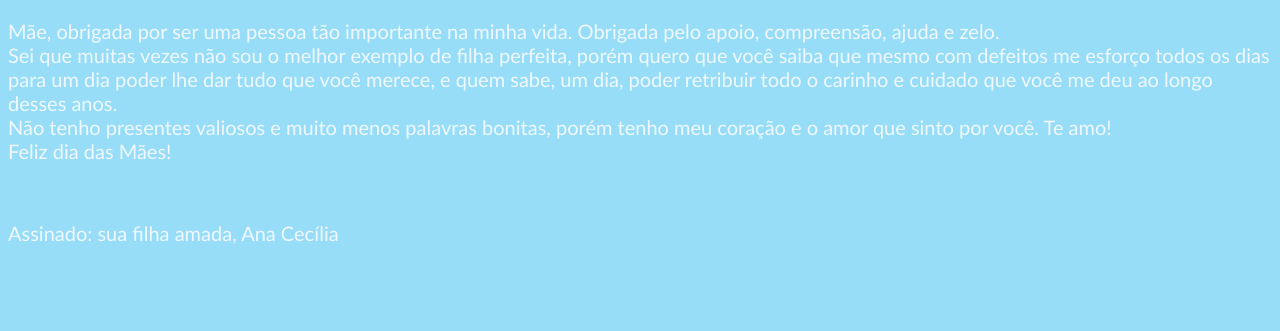
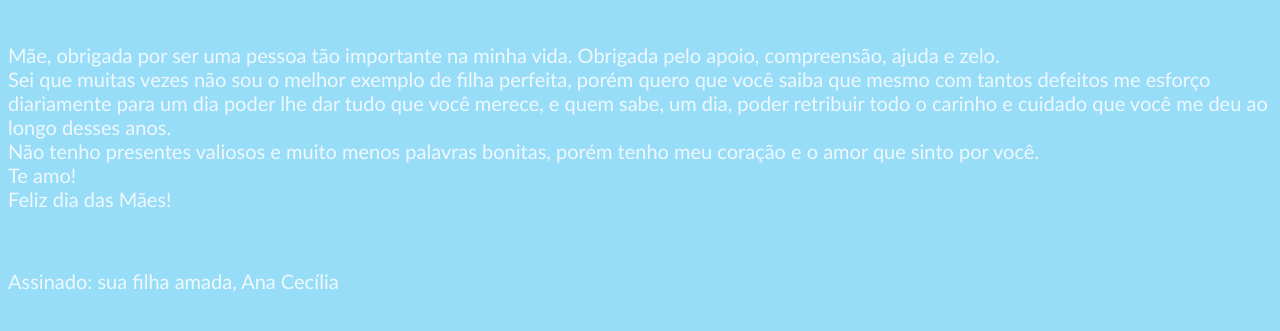
Before and after one commit to AnaCecilia2/mamae, a plain HTML site: page index.html in a window 1280 px wide. Shown: the part 61-392 px from the top of the page. Drawn offline with Linux system fonts and the light colour scheme.

Commit message:
novas alterações

```diff
--- a/index.html
+++ b/index.html
@@ -6,9 +6,9 @@
   </head>
   <body>
     <h1>Maria de Lurdes</h1>
-    <p>Mãe, obrigada por ser uma pessoa tão importante na minha vida. Obrigada pelo apoio, compreensão, ajuda e zelo. <br>
-        Sei que muitas vezes não sou o melhor exemplo de filha perfeita, porém quero que você saiba que mesmo com defeitos me esforço todos os dias para um dia poder lhe dar tudo que você merece, e quem sabe, um dia, poder retribuir todo o carinho e cuidado que você me deu ao longo desses anos. <br>
-        Não tenho presentes valiosos e muito menos palavras bonitas, porém tenho meu coração e o amor que sinto por você. Te amo! <br>
+    <p><br>Mãe, obrigada por ser uma pessoa tão importante na minha vida. Obrigada pelo apoio, compreensão, ajuda e zelo. <br>
+        Sei que muitas vezes não sou o melhor exemplo de filha perfeita, porém quero que você saiba que mesmo com tantos defeitos me esforço diariamente para um dia poder lhe dar tudo que você merece, e quem sabe, um dia, poder retribuir todo o carinho e cuidado que você me deu ao longo desses anos. <br>
+        Não tenho presentes valiosos e muito menos palavras bonitas, porém tenho meu coração e o amor que sinto por você. <br> Te amo! <br>
         Feliz dia das Mães!
     </p>
 		<br>
```
